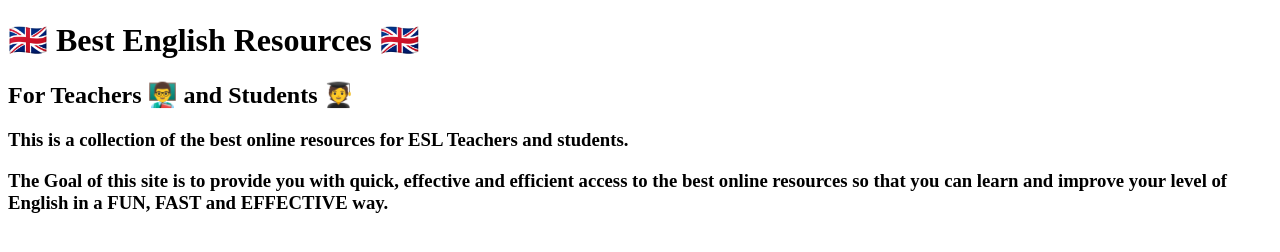
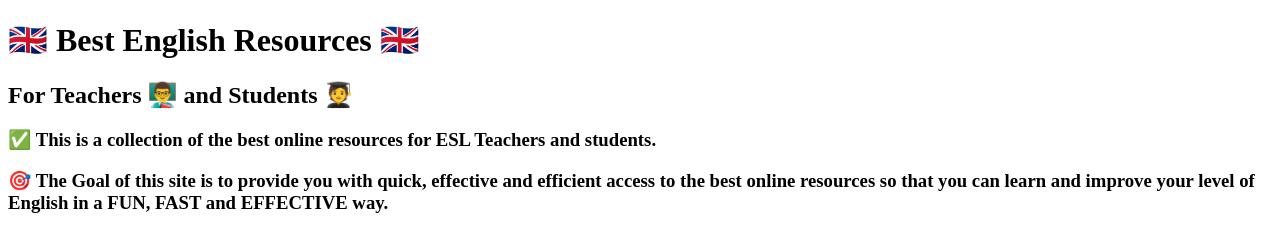
Before and after one commit to GeroZayas/Best-English-Resources, a plain HTML site: page index.html in a window 1280 px wide. Drawn offline with Linux system fonts and the light colour scheme.

Commit message:
Add emojis

```diff
--- a/index.html
+++ b/index.html
@@ -11,9 +11,9 @@
     <body>
         <h1> 🇬🇧 Best English Resources 🇬🇧</h1>
         <h2>For Teachers 👨‍🏫 and Students 🧑‍🎓</h2>
-        <h3>This is a collection of the best online resources for ESL Teachers and students.
+        <h3>✅ This is a collection of the best online resources for ESL Teachers and students.
         </h3>
-        <h3>The Goal of this site is to provide you with quick, effective and efficient access to the best online resources so that you can learn and improve your level of English in a FUN, FAST and EFFECTIVE way.</h3>
+        <h3>🎯 The Goal of this site is to provide you with quick, effective and efficient access to the best online resources so that you can learn and improve your level of English in a FUN, FAST and EFFECTIVE way.</h3>
 
         <script src="" async defer></script>
     </body>
```
